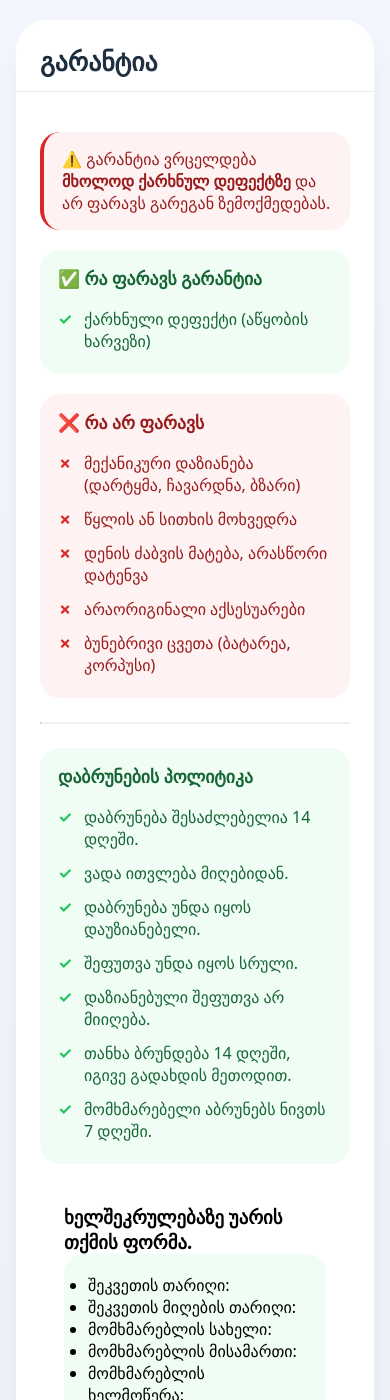
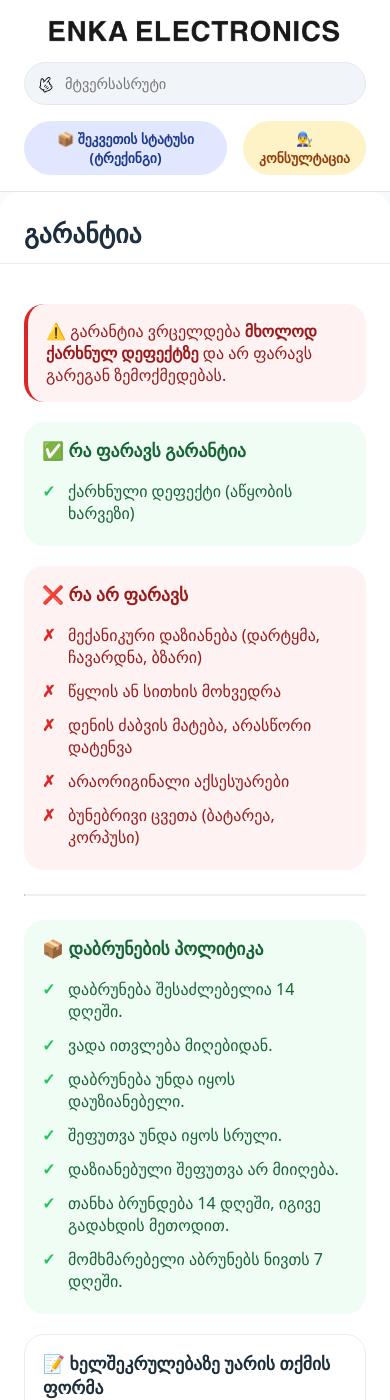
Before and after one commit to nikooganesiani/nikooganesiani.github.io, a Jekyll site: the page built from warranty.html, in a window 390 px wide and 1400 px high. Built offline with Jekyll 4.4.1, drawn with Linux system fonts in a browser that asks for light colours; some of the changed text lies outside the part shown.

Commit message:
Update warranty.html

```diff
--- a/warranty.html
+++ b/warranty.html
@@ -1,31 +1,15 @@
-<!DOCTYPE html>
-<html lang="ka">
-<head>
-  <meta charset="UTF-8">
-  <meta name="viewport" content="width=device-width, initial-scale=1.0">
-  <link rel="icon" type="image/svg+xml" href="/favicon.svg">
-  <link rel="alternate icon" href="/favicon.ico">
-  <title>გარანტია და დაბრუნება</title>
+---
+layout: default
+title: "გარანტია და დაბრუნება"
+---
+
 <style>
-    * {
-      margin: 0;
-      padding: 0;
-      box-sizing: border-box;
-    }
-
-    body {
-      font-family: system-ui, -apple-system, 'Segoe UI', Roboto, 'Helvetica Neue', sans-serif;
-      background: linear-gradient(145deg, #f3f6fc 0%, #eef2f8 100%);
-      min-height: 100vh;
-      display: flex;
-      align-items: center;
-      justify-content: center;
-      padding: 40px 20px;
-    }
+    /* ===== ТОЛЬКО УНИКАЛЬНЫЕ СТИЛИ ДЛЯ ЭТОЙ СТРАНИЦЫ ===== */
 
     .warranty-card {
         max-width: 780px;
         width: 100%;
+        margin: 0 auto;
         background: white;
         border-radius: 32px;
         box-shadow: 0 20px 35px -12px rgba(0, 0, 0, 0.1);
@@ -100,20 +84,21 @@
     }
 
     .newcovered {
-      background: #fffff;
+        background: #ffffff;
         border-radius: 20px;
         padding: 20px 24px;
         margin: 20px 0;
-    }
-
-    .newlist {
-      background: #f0fdf4;
-      border-radius: 20px;
-      padding: 20px 24px;
+        border: 1px solid #e9edf2;
     }
 
     .covered h3 {
         color: #166534;
+        margin-bottom: 12px;
+        font-size: 1.1rem;
+    }
+
+    .newcovered h3 {
+        color: #1e2f3c;
         margin-bottom: 12px;
         font-size: 1.1rem;
     }
@@ -131,9 +116,12 @@
         font-size: 1.1rem;
     }
 
+    /* ===== СТИЛИ ДЛЯ СПИСКОВ ===== */
+
     .check-list {
         list-style: none;
         padding-left: 0;
+        margin: 0;
     }
 
     .check-list li {
@@ -150,9 +138,31 @@
         font-weight: bold;
     }
 
+    /* Стили для нового списка — теперь отступы такие же, как у check-list */
+    .newlist {
+        list-style: none;
+        padding-left: 0;
+        margin: 0;
+    }
+
+    .newlist li {
+        padding: 6px 0 6px 26px;
+        position: relative;
+        color: #2c3f4f;
+    }
+
+    .newlist li::before {
+        content: "▸";
+        position: absolute;
+        left: 0;
+        color: #3b82f6;
+        font-weight: bold;
+    }
+
     .cross-list {
         list-style: none;
         padding-left: 0;
+        margin: 0;
     }
 
     .cross-list li {
@@ -203,15 +213,28 @@
     }
 
     @media (max-width: 600px) {
-      body { padding: 20px 16px; }
-      .card-header { padding: 24px 24px 12px 24px; }
-      .card-header h1 { font-size: 1.6rem; }
-      .card-content { padding: 20px 24px 28px 24px; }
-      .covered, .not-covered, .main-rule { padding: 16px 18px; }
+        .warranty-card {
+            margin: 0;
+            border-radius: 20px;
+        }
+        .card-header {
+            padding: 24px 24px 12px 24px;
+        }
+        .card-header h1 {
+            font-size: 1.6rem;
+        }
+        .card-content {
+            padding: 20px 24px 28px 24px;
+        }
+        .covered, .not-covered, .main-rule {
+            padding: 16px 18px;
+        }
+        .newcovered {
+            padding: 16px 18px;
+        }
     }
 </style>
-</head>
-<body>
+
 <div class="warranty-card">
     <div class="card-header">
         <h1>გარანტია</h1>
@@ -247,7 +270,7 @@
 
         <!-- Коротко как подать -->
         <div class="covered">
-        <h3>დაბრუნების პოლიტიკა</h3>
+            <h3>📦 დაბრუნების პოლიტიკა</h3>
             <ul class="check-list">
                 <li>დაბრუნება შესაძლებელია 14 დღეში.</li>
                 <li>ვადა ითვლება მიღებიდან.</li>
@@ -258,9 +281,9 @@
                 <li>მომხმარებელი აბრუნებს ნივთს 7 დღეში.</li>
             </ul>
         </div>
-      <div>
+
         <div class="newcovered">
-<h3>ხელშეკრულებაზე უარის თქმის ფორმა.</h3>
+            <h3>📝 ხელშეკრულებაზე უარის თქმის ფორმა</h3>
             <ul class="newlist">
                 <li>შეკვეთის თარიღი:</li>
                 <li>შეკვეთის მიღების თარიღი:</li>
@@ -272,6 +295,8 @@
         </div>
 
         <a href="#" id="backButton" class="back-link">← უკან დაბრუნება</a>
+    </div>
+</div>
 
 <script>
     document.getElementById('backButton').addEventListener('click', function(e) {
@@ -283,7 +308,3 @@
         }
     });
 </script>
-    </div>
-  </div>
-</body>
-</html>
```
Lines whose indentation alone changed are shown as unchanged.
